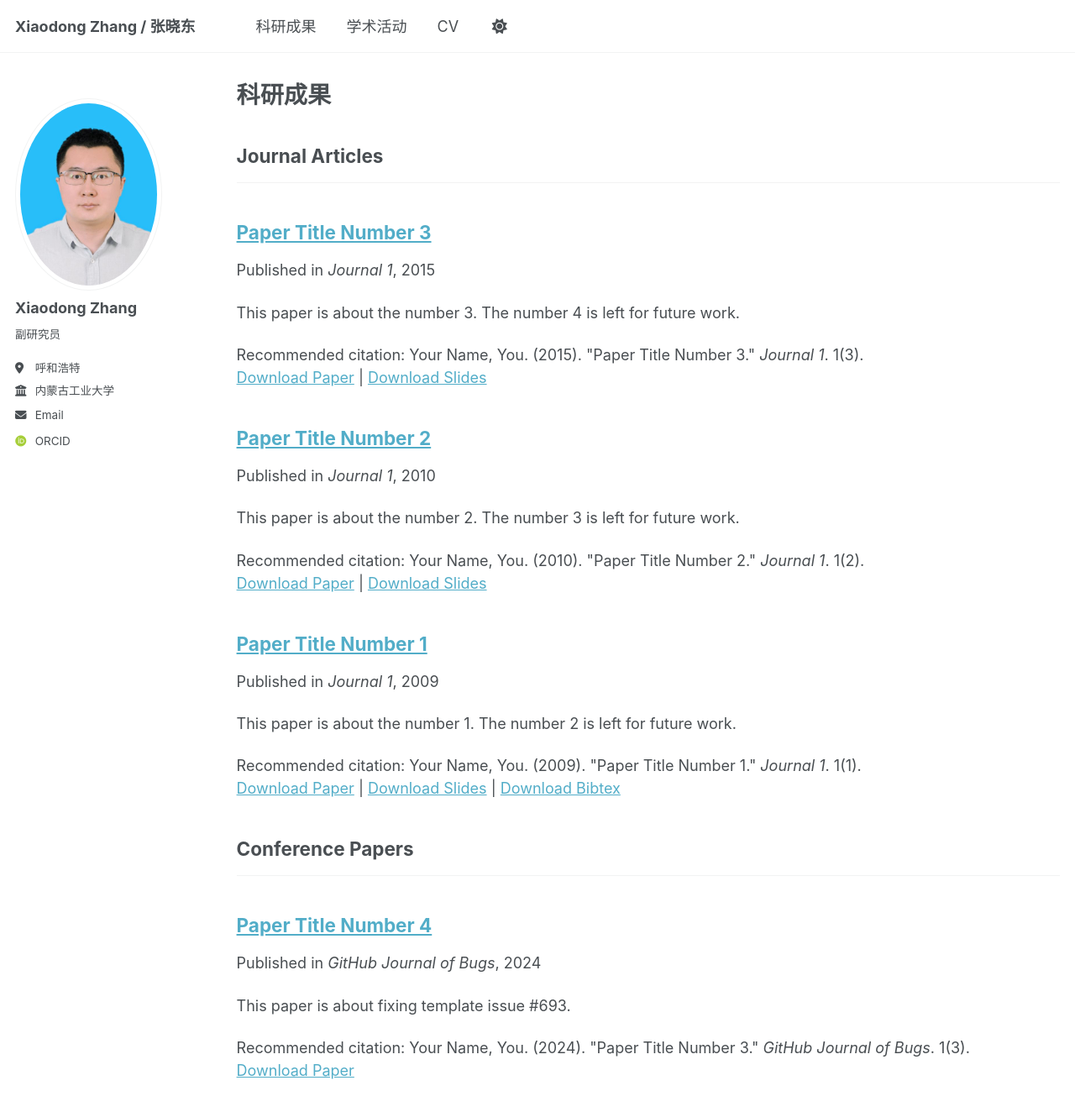
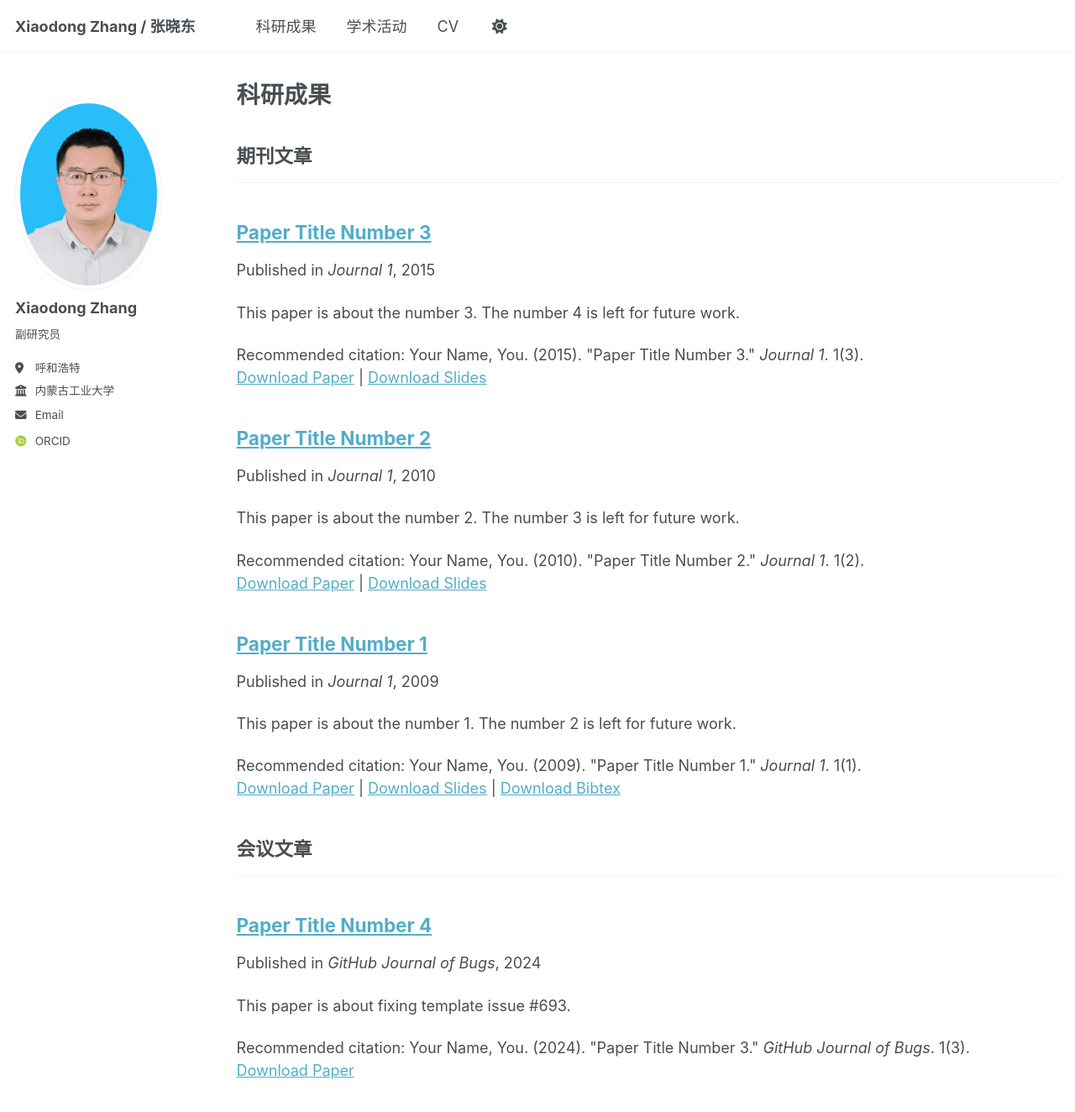
Before and after one commit to zhangxiaodong-imut/zhangxiaodong-imut.github.io, a Jekyll site: the page built from _pages/publications.html, in a window 1280 px wide and 1400 px high. Shown: the top 1324 px of the window at 84% size. Built offline with Jekyll 4.4.1, drawn with Linux system fonts in a browser that asks for light colours; some web fonts are replaced.

Commit message:
Update _config.yml

```diff
--- a/_config.yml
+++ b/_config.yml
@@ -78,11 +78,11 @@ author:
 # Publication Category - The following the list of publication categories and their headings
 publication_category:
   books:
-    title: 'Books'
+    title: '学术专著'
   manuscripts:
-    title: 'Journal Articles'
+    title: '期刊文章'
   conferences:
-    title: 'Conference Papers'
+    title: '会议文章'
 
 # Site Settings
 teaser                   :  # filename of teaser fallback teaser image placed in /images/, .e.g. "500x300.png"
```
